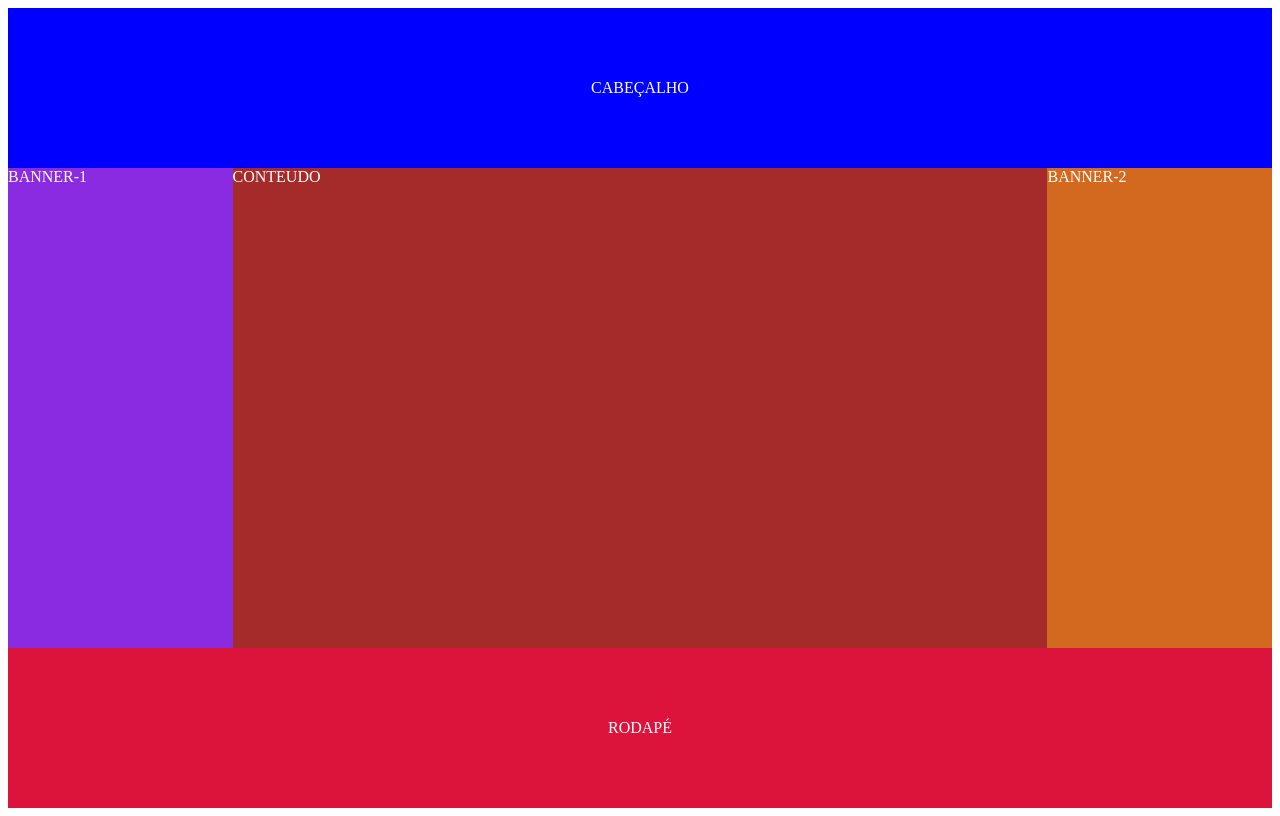
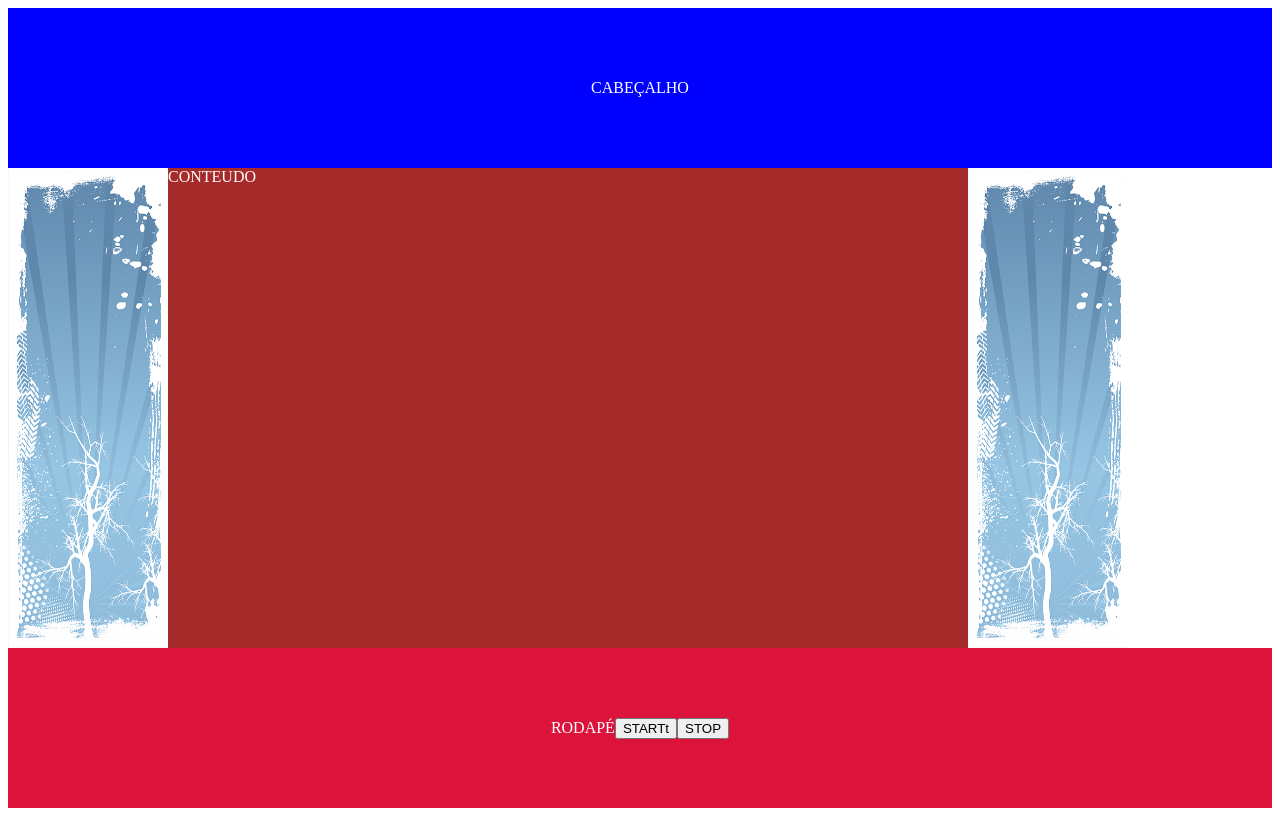
Before and after one commit to 1ESPF-2023/rm551624, a plain HTML site: page layout-cores.html in a window 1280 px wide. Drawn offline with Linux system fonts and the light colour scheme.

Commit message:
Exercício 1 banners

```diff
--- a/css/style.css
+++ b/css/style.css
@@ -13,21 +13,27 @@
 }
 
 .banner-1{
-    flex-grow: 1;
+    /* flex-grow: 1; */
     background-color: blueviolet;
     color: #fff;
+    height: 60vh;
+    width: 20vh;
 }
 
 .conteudo{
-    flex-grow: 5;
+    /* flex-grow: 5; */
     background-color: brown;
     color: #fff;
+    height: 60vh;
+    width: 100vh;
 }
 
 .banner-2{
-    flex-grow: 1;
+    /* flex-grow: 1; */
     background-color: chocolate;
     color: #fff;
+    height: 60vh;
+    width: 20vh;
 }
 
 .rodape{
@@ -38,3 +44,40 @@
     background-color: crimson;
     color: #fff;
 }
+
+.banner-img-1{
+    height: 60vh;
+    position: absolute;
+    width: 20vh;
+}
+
+.banner-img-2{
+    height: 60vh;
+    position: absolute;
+    width: 20vh;
+}
+
+
+.banner-img-3{
+    height: 60vh;
+    position: absolute;
+    width: 20vh;
+}
+
+.banner-img-4{
+    height: 60vh;
+    position: absolute;
+    width: 20vh;
+}
+
+.banner-img-5{
+    height: 60vh;
+    position: absolute;
+    width: 20vh;
+}
+
+.banner-img-6{
+    height: 60vh;
+    position: absolute;
+    width: 20vh;
+}
--- a/js/script.js
+++ b/js/script.js
@@ -1,29 +1,314 @@
-//recuperando o botão com o getElementById
-const botao = document.getElementById("btn-1")
+// //recuperando o botão com o getElementById
+// const botao = document.getElementById("btn-1")
 
-//Recuperar um item específico com a função querySelector(parâmetro)
-const seletor = document.querySelector("li")
-console.log(seletor.textContent)
+// //Recuperar um item específico com a função querySelector(parâmetro)
+// const seletor = document.querySelector("li")
+// console.log(seletor.textContent)
 
-//Recuperar uma lista de elementos com a função querrySelectorAll
-const seletores = document.querySelectorAll("li")
+// //Recuperar uma lista de elementos com a função querrySelectorAll
+// const seletores = document.querySelectorAll("li")
 
-seletores.forEach((item)=>{   //
+// seletores.forEach((item)=>{   //
 
-    if (item.textContent == "Item-15") {
-        let meuItem = item
-        console.log(`Item selecionado : ${meuItem.textContent} `) //interpolação
-        meuItem.textContent = "TÁ DOMINADO"
+//     if (item.textContent == "Item-15") {
+//         let meuItem = item
+//         console.log(`Item selecionado : ${meuItem.textContent} `) //interpolação
+//         meuItem.textContent = "TÁ DOMINADO"
+//     }
+
+
+//     //Estudar
+//     //setTimeOute
+//     //setInterval
+//     //Random
+//     //Math.Ceil
+//     //Math.Random
+//     //Math.Floor
+// })
+
+// console.log(seletores)
+
+
+// let tmp = ""
+
+// function mudarCor() {
+
+//     let r = 0;
+//     let g = 0;
+//     let b = 0;
+
+//     r = Math.round(Math.random() * 255); //random gera um número aleatório|ceil arredonda para cima|floor arredonda para baixo|round arredonda tanto pra baixo, quanto pra cima
+//     console.log(r);
+//     g = Math.round(Math.random() * 255);
+//     console.log(g);
+//     b = Math.round(Math.random() * 255);
+//     console.log(b);
+
+//     const cabecalho = document.querySelector(".cabecalho");
+
+//     cabecalho.style.backgroundColor = `rgb(${r},${g},${b})`;
+
+//     tmp = setTimeout(mudarCor, 1000) //o segundo parâmetro é feito em milisegundos. Os parâmetros da função "mudarCor" tem que ser colocado após os milisegundos
+
+// }
+
+// function mudarBanner1() {
+
+//     let r = 0;
+//     let g = 0;
+//     let b = 0;
+
+//     r = Math.round(Math.random() * 255);
+//     console.log(r);
+//     g = Math.round(Math.random() * 255);
+//     console.log(g);
+//     b = Math.round(Math.random() * 255);
+//     console.log(b);
+
+//     const banner1 = document.querySelector(".banner-1");
+
+//     banner1.style.backgroundColor = `rgb(${r},${g},${b})`;
+
+//     tmp = setTimeout(mudarBanner1, 1000)
+
+// }
+
+// function mudarBanner2() {
+
+//     let r = 0;
+//     let g = 0;
+//     let b = 0;
+
+//     r = Math.round(Math.random() * 255);
+//     console.log(r);
+//     g = Math.round(Math.random() * 255);
+//     console.log(g);
+//     b = Math.round(Math.random() * 255);
+//     console.log(b);
+
+//     const banner2 = document.querySelector(".banner-2");
+
+//     banner2.style.backgroundColor = `rgb(${r},${g},${b})`;
+
+//     tmp = setTimeout(mudarBanner2, 1000)
+
+// }
+
+// mudarCor();
+// mudarBanner1();
+// mudarBanner2();
+
+
+
+
+
+
+
+
+
+
+
+
+
+
+
+
+
+
+
+
+
+
+
+
+
+
+
+
+
+
+
+
+
+
+
+
+
+
+
+
+
+
+
+
+
+
+
+
+
+
+
+
+
+
+
+
+
+
+
+
+
+
+
+
+
+
+
+
+
+
+
+
+
+
+
+
+
+
+
+
+
+
+
+
+
+
+
+
+
+
+
+
+
+
+
+
+
+
+
+
+
+
+
+
+
+
+
+
+
+
+
+
+
+
+
+
+
+
+
+
+
+
+
+
+
+
+
+
+
+
+
+
+
+
+
+
+
+let tmp1 = ""
+let tmp2 = ""
+
+function mudarImagemBanner1() {
+
+    let b = 0;
+
+    b = Math.round(Math.random() * 2);
+    console.log(b);
+
+    if (b == 0) {
+        const banner1Lateral1 = document.querySelector(".banner-img-1")
+        banner1Lateral1.style.zIndex = "5"
+        const banner2Lateral1 = document.querySelector(".banner-img-2")
+        banner2Lateral1.style.zIndex = "1"
+        const banner3Lateral1 = document.querySelector(".banner-img-3")
+        banner3Lateral1.style.zIndex = "1"
+    }
+    if (b == 1) {
+        const banner1Lateral1 = document.querySelector(".banner-img-1")
+        banner1Lateral1.style.zIndex = "1"
+        const banner2Lateral1 = document.querySelector(".banner-img-2")
+        banner2Lateral1.style.zIndex = "5"
+        const banner3Lateral1 = document.querySelector(".banner-img-3")
+        banner3Lateral1.style.zIndex = "1"
+    }
+    if (b == 2) {
+        const banner1Lateral1 = document.querySelector(".banner-img-1")
+        banner1Lateral1.style.zIndex = "1"
+        const banner2Lateral1 = document.querySelector(".banner-img-2")
+        banner2Lateral1.style.zIndex = "1"
+        const banner3Lateral1 = document.querySelector(".banner-img-3")
+        banner3Lateral1.style.zIndex = "5"
+    }
+
+    tmp1 = setTimeout(mudarImagemBanner1, 500)
+
     }
 
 
-    //Estudar
-    //setTimeOute
-    //setInterval
-    //Random
-    //Math.Ceil
-    //Math.Random
-    //Math.Floor
-})
 
-console.log(seletores)
+    function mudarImagemBanner2() {
+
+        let b = 0;
+
+        b = Math.round(Math.random() * 2);
+        console.log(b);
+
+        if (b == 0) {
+            const banner1Lateral1 = document.querySelector(".banner-img-4")
+            banner1Lateral1.style.zIndex = "5"
+            const banner2Lateral1 = document.querySelector(".banner-img-5")
+            banner2Lateral1.style.zIndex = "1"
+            const banner3Lateral1 = document.querySelector(".banner-img-6")
+            banner3Lateral1.style.zIndex = "1"
+        }
+        if (b == 1) {
+            const banner1Lateral1 = document.querySelector(".banner-img-4")
+            banner1Lateral1.style.zIndex = "1"
+            const banner2Lateral1 = document.querySelector(".banner-img-5")
+            banner2Lateral1.style.zIndex = "5"
+            const banner3Lateral1 = document.querySelector(".banner-img-6")
+            banner3Lateral1.style.zIndex = "1"
+        }
+        if (b == 2) {
+            const banner1Lateral1 = document.querySelector(".banner-img-4")
+            banner1Lateral1.style.zIndex = "1"
+            const banner2Lateral1 = document.querySelector(".banner-img-5")
+            banner2Lateral1.style.zIndex = "1"
+            const banner3Lateral1 = document.querySelector(".banner-img-6")
+            banner3Lateral1.style.zIndex = "5"
+        }
+
+        tmp2 = setTimeout(mudarImagemBanner2, 500)
+        }
+
+mudarImagemBanner1();
+mudarImagemBanner2();
--- a/layout-cores.html
+++ b/layout-cores.html
@@ -14,20 +14,30 @@
         <span>CABEÇALHO</span>
     </header>
 
+
+
     <div class="container">
         <aside class="banner-1">
+            <img class="banner-img-1" src="./img/banner-lateral-1.png" alt="">
+            <img class="banner-img-2" src="./img/banner-lateral-2.png" alt="">
+            <img class="banner-img-3" src="./img/banner-lateral-3.png" alt="">
             <span>BANNER-1</span>
         </aside>
         <section class="conteudo">
             <span>CONTEUDO</span>
         </section>
         <aside class="banner-2">
+            <img class="banner-img-4" src="./img/banner-lateral-1.png" alt="">
+            <img class="banner-img-5" src="./img/banner-lateral-2.png" alt="">
+            <img class="banner-img-6" src="./img/banner-lateral-3.png" alt="">
             <span>BANNER-2</span>
         </aside>
     </div>
 
     <footer class="rodape">
         <span>RODAPÉ</span>
+        <button onclick="mudarImagemBanner1(), mudarImagemBanner2()">STARTt</button>
+        <button onclick="clearTimeout(tmp1), clearTimeout(tmp2)">STOP</button>
     </footer>
 </body>
 </html>
```
